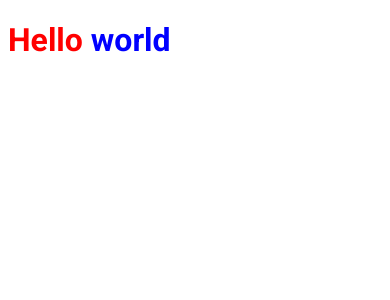
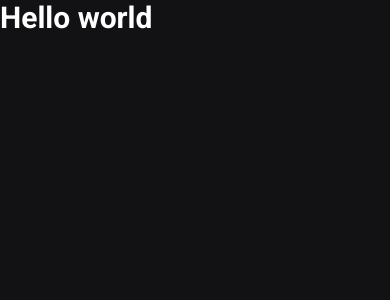
Before and after one commit to artursoareshsv/ignite-aulas, a Next.js app in the folder ignews/: page / in a window 390 px wide. Shown: the top 300 px of the page. Built offline with nearby package versions, Linux system fonts and the light colour scheme.

Commit message:
Global style

```diff
--- a/ignews/src/pages/_app.tsx
+++ b/ignews/src/pages/_app.tsx
@@ -1,4 +1,5 @@
 import { AppProps } from "next/app"
+import '../styles/global.scss';
 
 function MyApp({ Component, pageProps }: AppProps) {
   return <Component {...pageProps} />;
--- a/ignews/src/pages/_document.tsx
+++ b/ignews/src/pages/_document.tsx
@@ -8,8 +8,6 @@
                     <link rel="preconnect" href="https://fonts.googleapis.com" />
                     <link rel="preconnect" href="https://fonts.gstatic.com" />
                     <link href="https://fonts.googleapis.com/css2?family=Poppins:wght@400;600&family=Roboto:wght@400;700;900&display=swap" rel="stylesheet" />
-
-                    <title>ig.news</title>
                 </Head>
                 <body>
                     <Main />
--- a/ignews/src/pages/index.tsx
+++ b/ignews/src/pages/index.tsx
@@ -1,7 +1,13 @@
-import styles from '../styles/home.module.scss';
+import Head from 'next/head';
 
 export default function Home() {
   return (
-    <h1 className={styles.title}>Hello <span>world</span></h1>
+    <>
+      <Head>
+        <title>Home | ig.news</title>
+      </Head>
+
+      <h1>Hello world</h1>
+    </>
   );
 }
--- /dev/null
+++ b/ignews/src/styles/global.scss
@@ -0,0 +1,50 @@
+* {
+	margin: 0;
+	padding: 0;
+	box-sizing: border-box;
+}
+
+:root {
+	--white: #ffffff;
+
+	--gray-100: #e1e1e6;
+	--gray-300: #a8a8b3;
+	--gray-900: #121214;
+
+	--cyan-500: #61dafb;
+	--yellow-500: #eba417;
+}
+
+@media (max-width: 1080px) {
+	html {
+		font-size: 93.75%;
+	}
+}
+
+@media (max-width: 720) {
+	html {
+		font-size: 87.5%;
+	}
+}
+
+body {
+	background-color: var(--gray-900);
+	color: var(--white);
+}
+
+body,
+input,
+textarea,
+select,
+button {
+	font: 400 1rem 'Roboto', sans-serif;
+}
+
+button {
+	cursor: pointer;
+}
+
+a {
+	color: inherit;
+	text-decoration: none;
+}
--- a/ignews/src/styles/home.module.scss
+++ /dev/null
@@ -1,8 +0,0 @@
-.title {
-	color: red;
-	font-family: Roboto;
-
-	span {
-		color: blue;
-	}
-}
```
